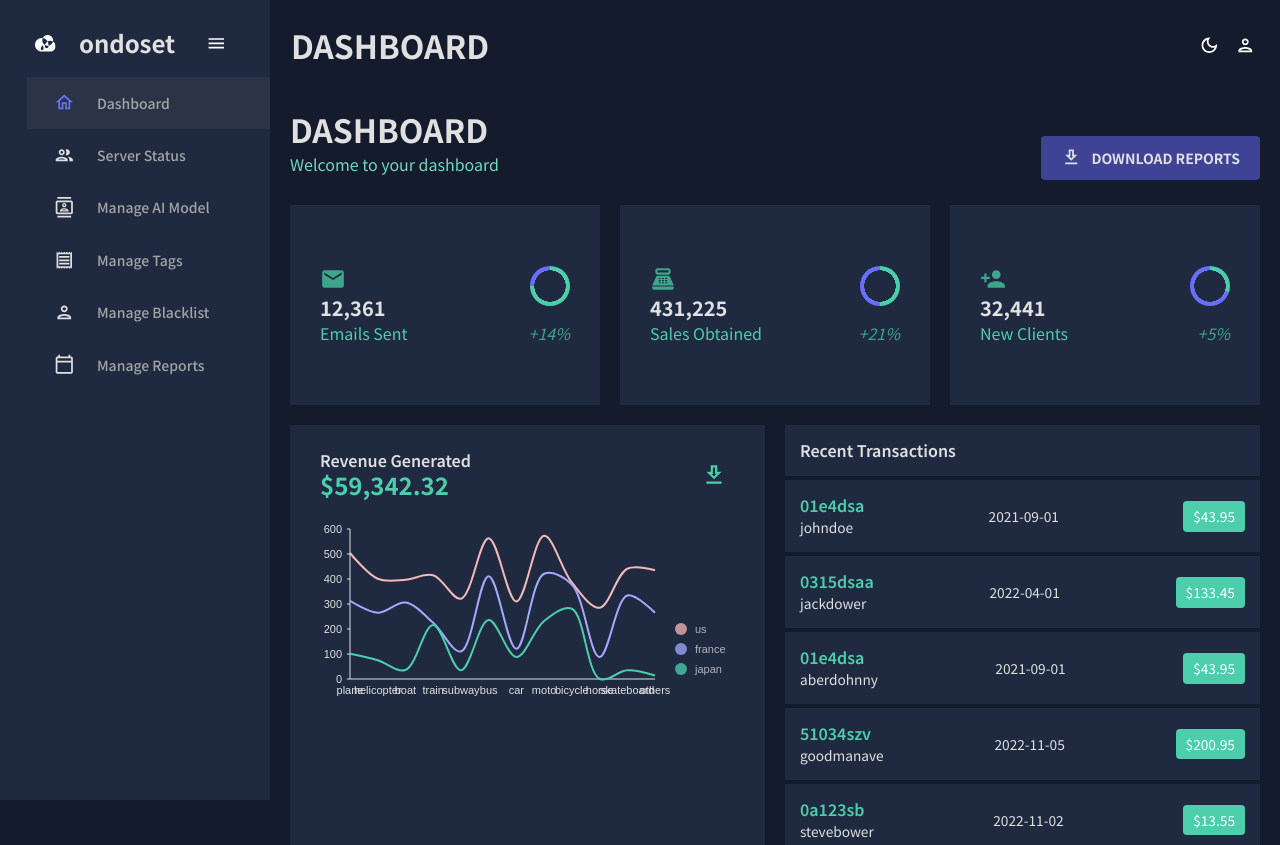
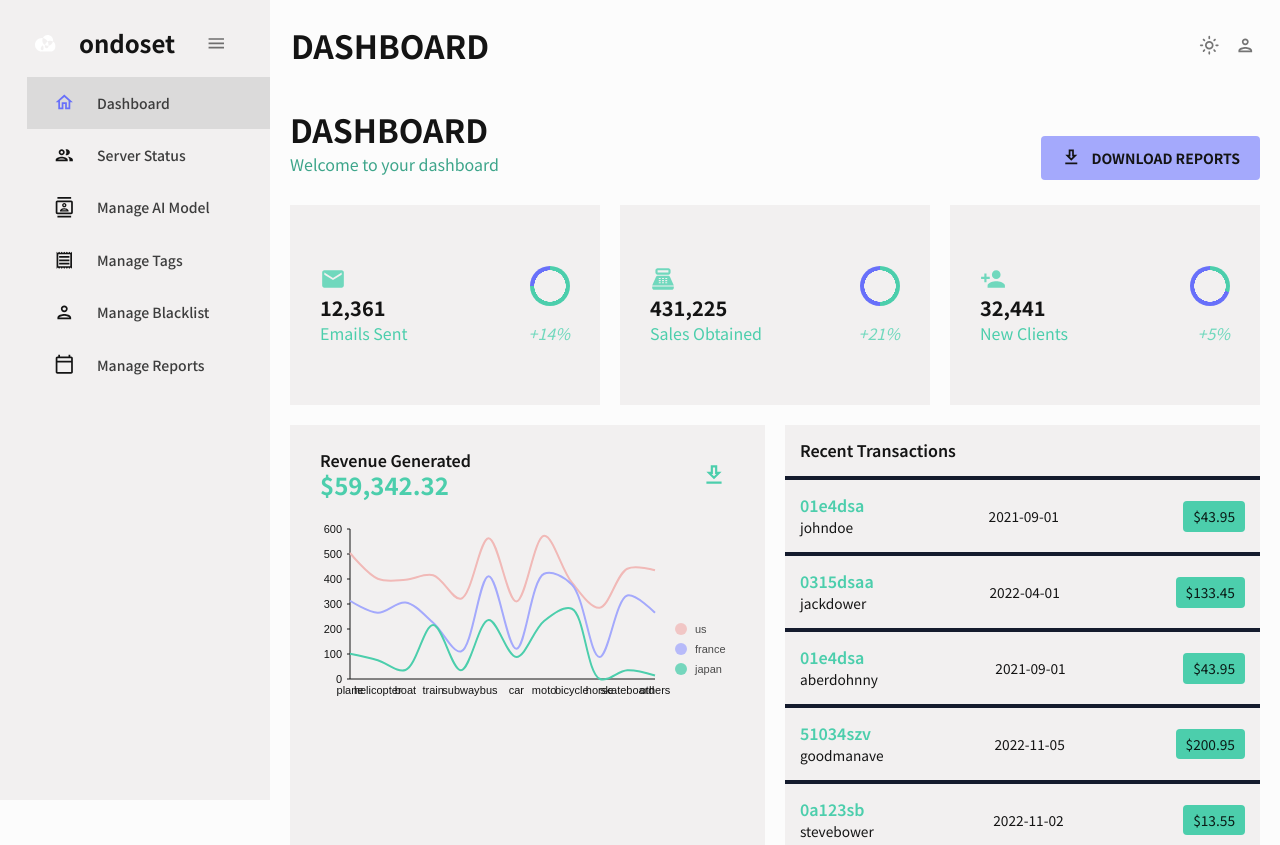
Before and after one commit to Team-Easy/Ondoset_Web, a React (Create React App) app in the folder ondoset-admin/: page / in a window 1280 px wide. Built offline with nearby package versions, Linux system fonts and the light colour scheme.

Commit message:
Chore: change mode to light

```diff
--- a/ondoset-admin/src/theme.js
+++ b/ondoset-admin/src/theme.js
@@ -120,7 +120,6 @@ export const tokens = (mode) => ({
       }),
 });
 
-
 // mui theme settings
 export const themeSettings = (mode) => {
   const colors = tokens(mode);
@@ -200,7 +199,7 @@ export const themeSettings = (mode) => {
 });
 
 export const useMode = () => {
-    const [mode, setMode] = useState("dark");
+  const [mode, setMode] = useState("light");
 
   const colorMode = useMemo(
     () => ({
```
Lines whose indentation alone changed are shown as unchanged.
